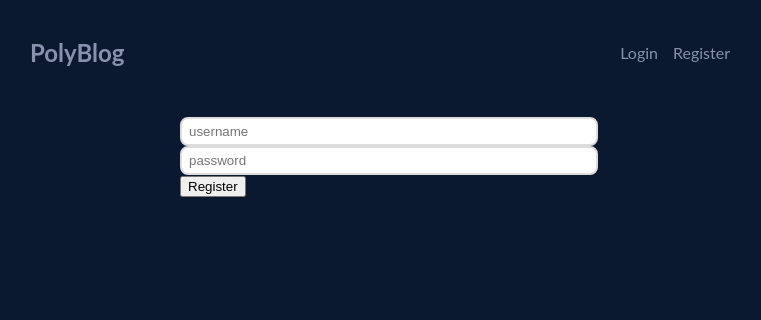
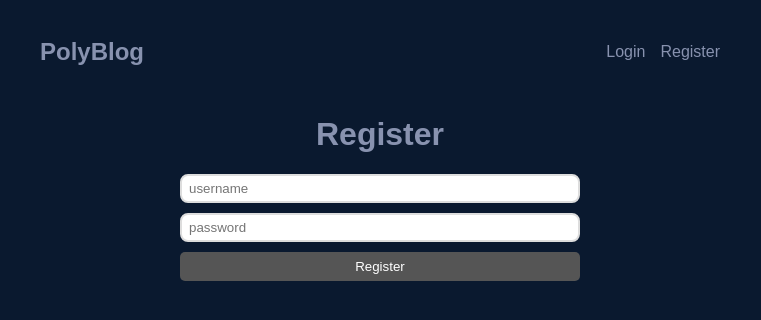
Before and after one commit to Meargteame/poly-blog, a React (Vite) app in the folder client/polyblog/: page /register in a window 1280 px wide. Shown: the top 320 px of the page, without its empty margins (260-1021 px from the left). Built offline with nearby package versions, Linux system fonts and the light colour scheme.

Commit message:
the button got style

```diff
--- a/client/polyblog/src/App.css
+++ b/client/polyblog/src/App.css
@@ -1,7 +1,12 @@
+*{
+  box-sizing: border-box;
+
+}
+
 body{
   color: #8892af;
   background-color: #0A192F;
-  font-family: Lato;
+  font-family: sans-serif;
 }
 
 main{
@@ -109,5 +114,24 @@ input{
   border: 2px solid #ddd;
   background-color: #fff;
   border-radius: 8px;
+  margin-bottom: 10px;
+
 
 }
+
+button{
+  width: 100%;
+  display: block;
+  background-color: #555;
+  border: 0;
+  color: #fff;
+  border-radius: 5px;
+  padding: 7px 0;
+
+}
+
+
+
+form h1{
+  text-align: center;
+}
--- a/client/polyblog/src/pages/LoginPage.jsx
+++ b/client/polyblog/src/pages/LoginPage.jsx
@@ -1,6 +1,7 @@
 export default function LoginPage() {
     return (
         <form className="login">
+            <h1>Login</h1>
             <input type="text" placeholder="username"/>
             <input type="password" placeholder="password"/>
             <button> Login </button>
--- a/client/polyblog/src/pages/RegisterPage.jsx
+++ b/client/polyblog/src/pages/RegisterPage.jsx
@@ -1,6 +1,7 @@
 export default function RegisterPage(){
     return (
         <form  className="register" >
+            <h1>Register</h1>
             <input type="text" placeholder="username"/>
             <input  type="password" placeholder="password"/>
             <button>Register</button>
```
